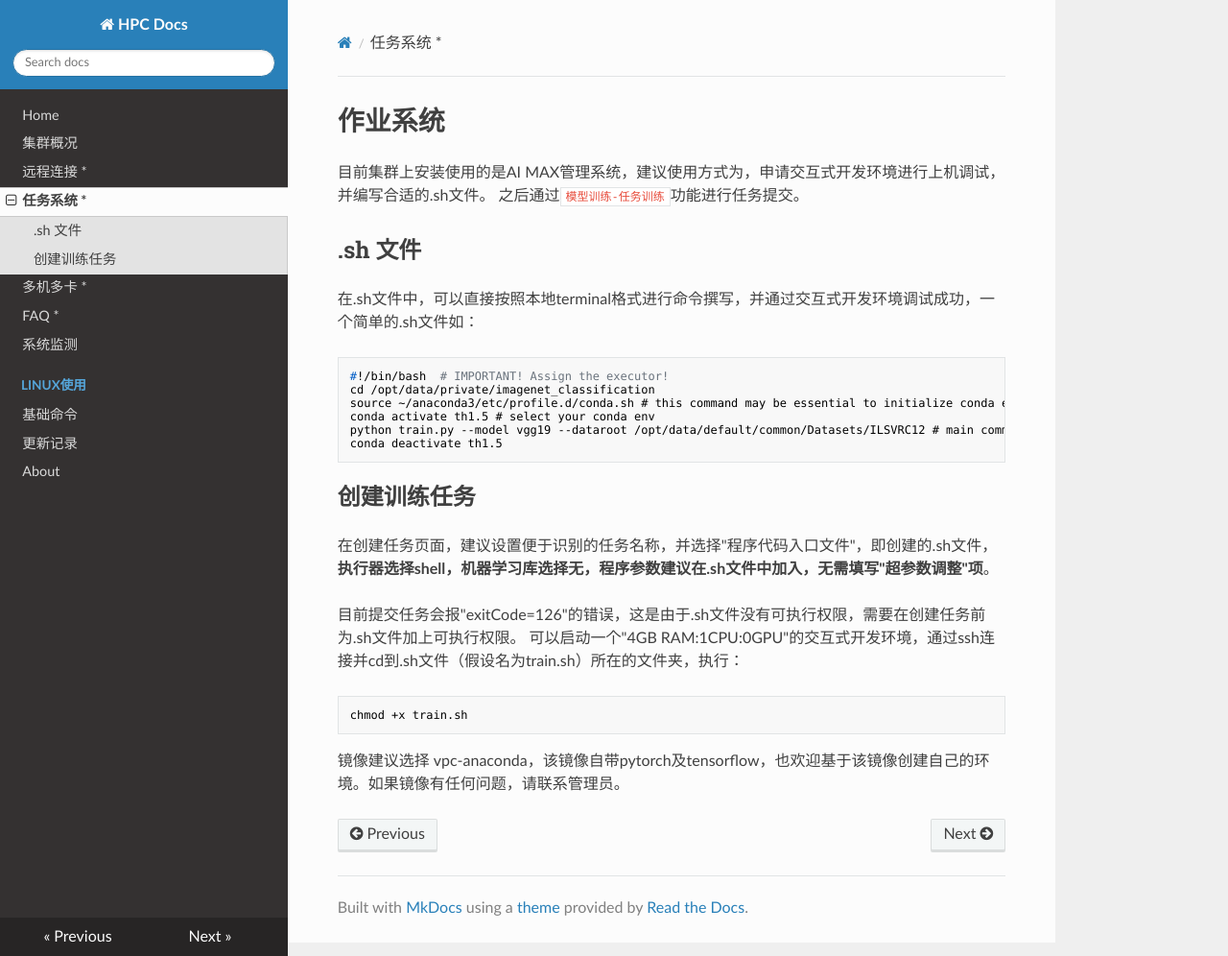
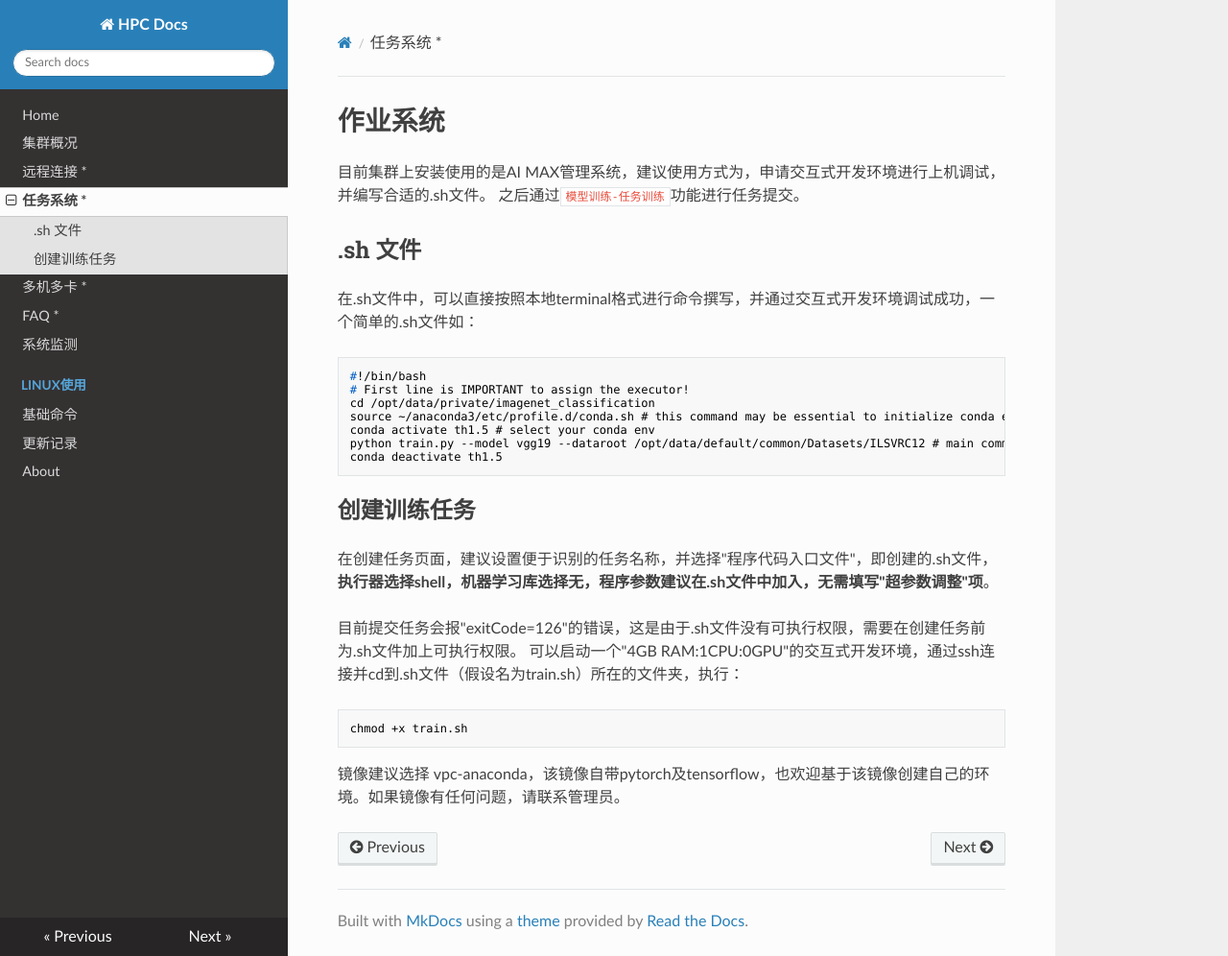
Before and after one commit to SSRheart/HPC_wiki_docs, an MkDocs documentation site: the page built from docs/jobs.md, in a window 1280 px wide and 996 px high. Shown: the whole window at 96% size. Built offline with MkDocs 1.6.1, drawn with Linux system fonts in a browser that asks for light colours; nearby versions of some CDN libraries; old or Windows-style settings are respelled for this version of MkDocs.

Commit message:
Update jobs.md

````diff
--- a/docs/jobs.md
+++ b/docs/jobs.md
@@ -7,7 +7,8 @@
 ## .sh 文件
 在.sh文件中，可以直接按照本地terminal格式进行命令撰写，并通过交互式开发环境调试成功，一个简单的.sh文件如：
 ```shell
-#!/bin/bash  # IMPORTANT! Assign the executor!
+#!/bin/bash
+# First line is IMPORTANT to assign the executor!
 cd /opt/data/private/imagenet_classification
 source ~/anaconda3/etc/profile.d/conda.sh # this command may be essential to initialize conda env list in child bash process
 conda activate th1.5 # select your conda env
````
